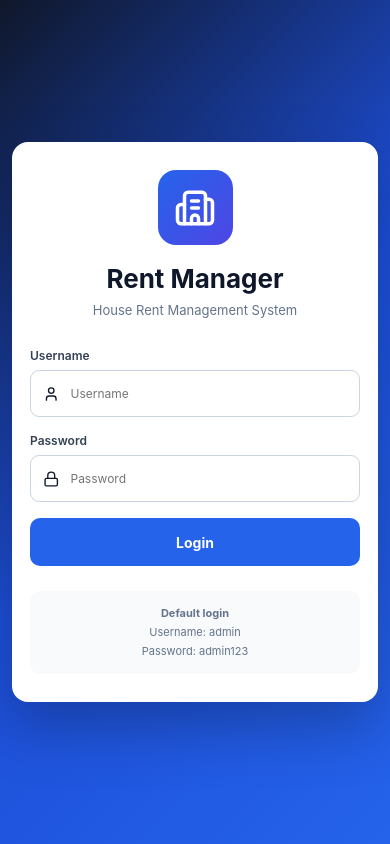
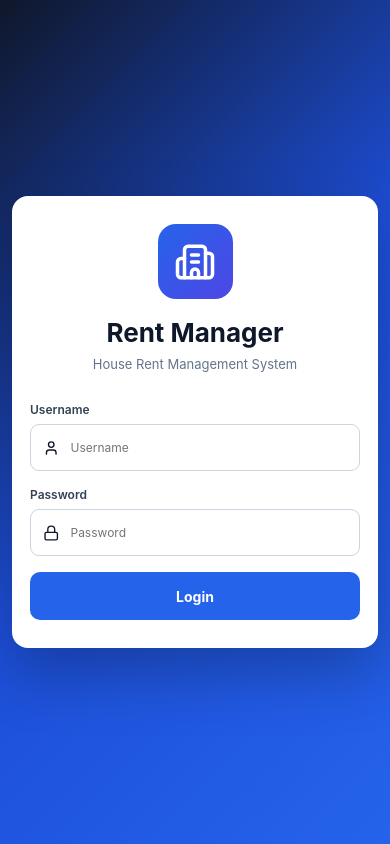
Before and after one commit to anumeshshrestha/house-rent-management, a React (Vite) app: page / in a window 390 px wide. Built offline with nearby package versions, Linux system fonts and the light colour scheme.

Commit message:
Fix responsive desktop and mobile layout

```diff
--- a/src/App.jsx
+++ b/src/App.jsx
@@ -186,13 +186,6 @@ function LoginPage({ onLogin }) {
           </button>
         </form>
 
-        <div className="login-help">
-          <strong>Default login</strong>
-          <br />
-          Username: admin
-          <br />
-          Password: admin123
-        </div>
       </div>
     </div>
   );
```
